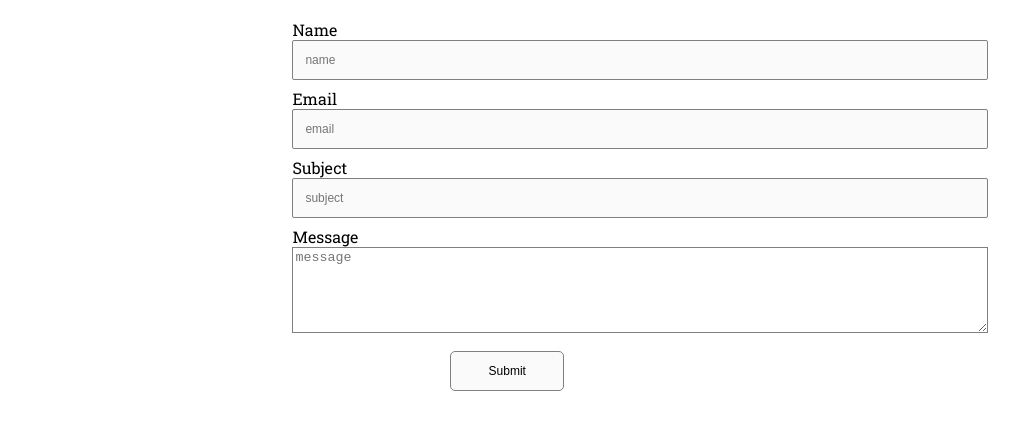
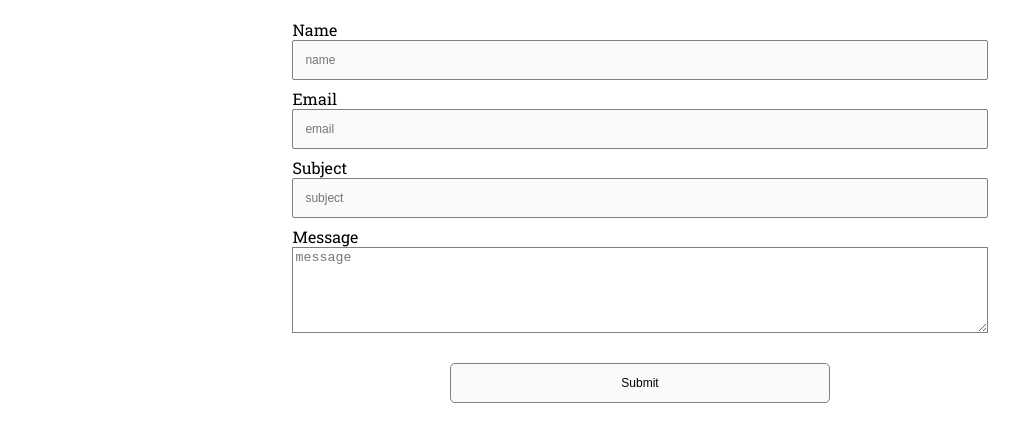
Before and after one commit to brarian/sFakahany, a website: page contact.html in a window 1280 px wide. Shown: the part 98-540 px from the top of the page, without its empty margins (0-1027 px from the left). Drawn offline with Linux system fonts and the light colour scheme.

Commit message:
contact button changes

```diff
--- a/about.css
+++ b/about.css
@@ -11,11 +11,12 @@ image{
 .text{
   margin: 1em;
   line-height: 1.6em;
+  max-width: 40em;
 }
 
 
 
-@media only screen and (max-width: 800px) {
+@media only screen and (max-width: 950px) {
   html,
   body {
     overflow-x: hidden;
--- a/contact.css
+++ b/contact.css
@@ -12,7 +12,7 @@ fieldset{
 }
 
 
-input {
+input,button{
   width: -webkit-fill-available;
   padding: 12px;
   border: 1px solid grey;
@@ -39,8 +39,12 @@ textarea#message {
   margin-left: auto;
   margin-right: auto;
   border-radius: 5px;
+  margin-top: 1em;
 }
-
+.last{
+  display: flex;
+  justify-content: center;
+}
 @media only screen and (max-width: 414px) {
   html,
   body {
--- a/contact.html
+++ b/contact.html
@@ -92,8 +92,8 @@
             ></textarea>
           </div>
         </fieldset>
-        <div class="submit">
-          <input type="submit" class="submit">
+        <div class="last input">
+          <button type="submit" class="submit"> Submit </button>
         </div>
       </form>
     </div>
```
